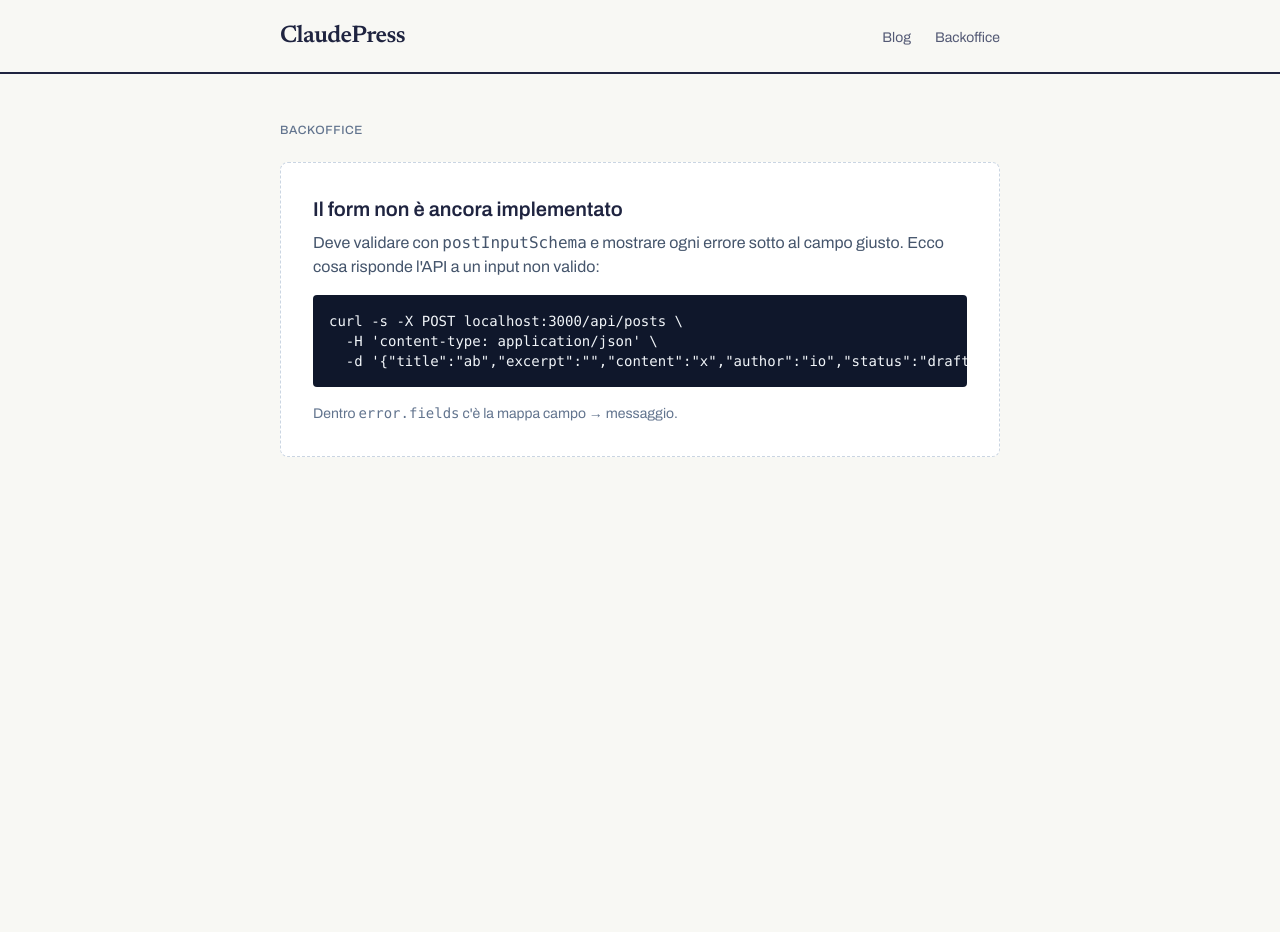
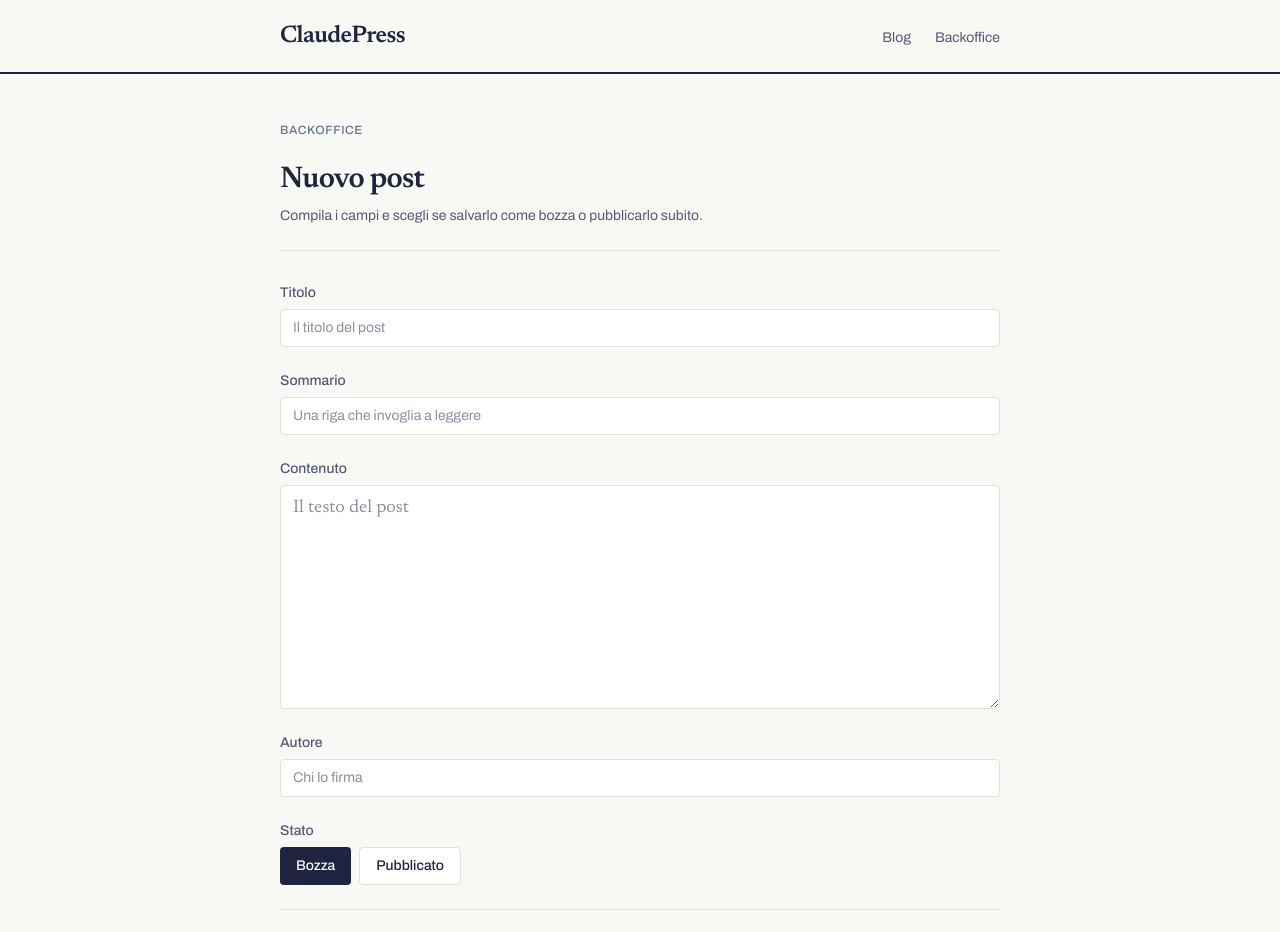
Before and after one commit to fabiobiondi/claudepress-team-1, a Next.js app: page /admin/posts/new in a window 1280 px wide. Shown: the top 932 px of the page. Before the commit the page ends 800 px from the top, so only its background shows below. Built offline with nearby package versions, Linux system fonts and the light colour scheme.

Commit message:
feat: add post creation form to the backoffice

```diff
--- /dev/null
+++ b/src/app/admin/_components/PostForm.tsx
@@ -0,0 +1,184 @@
+"use client";
+// Client component: il form tiene i valori in stato, valida al submit e
+// naviga dopo il salvataggio. Stato ed event handler non stanno in un
+// server component.
+
+import { useRouter } from "next/navigation";
+import { useState } from "react";
+
+import { Button } from "@/components/ui/Button";
+import { Field } from "@/components/ui/Field";
+import { Input } from "@/components/ui/Input";
+import {
+  API_ROUTES,
+  POST_STATUSES,
+  ROUTES,
+  postInputSchema,
+  type ApiError,
+  type PostInput,
+  type PostStatus,
+} from "@/contracts/blog";
+
+const STATUS_LABELS: Record<PostStatus, string> = {
+  draft: "Bozza",
+  published: "Pubblicato",
+};
+
+const EMPTY_VALUES: PostInput = {
+  title: "",
+  excerpt: "",
+  content: "",
+  author: "",
+  status: "draft",
+};
+
+export type PostFormProps = {
+  /** Senza id è una creazione, con id una modifica. */
+  id?: string;
+  initialValues?: Partial<PostInput>;
+};
+
+export function PostForm({ id, initialValues }: PostFormProps) {
+  const router = useRouter();
+  const [values, setValues] = useState<PostInput>({
+    ...EMPTY_VALUES,
+    ...initialValues,
+  });
+  const [errors, setErrors] = useState<Record<string, string>>({});
+  const [formError, setFormError] = useState<string | null>(null);
+  const [submitting, setSubmitting] = useState(false);
+
+  const setValue = <K extends keyof PostInput>(key: K, value: PostInput[K]) =>
+    setValues((current) => ({ ...current, [key]: value }));
+
+  async function handleSubmit(event: React.FormEvent<HTMLFormElement>) {
+    event.preventDefault();
+    setFormError(null);
+
+    const parsed = postInputSchema.safeParse(values);
+    if (!parsed.success) {
+      // Campo → messaggio: il primo errore di ogni campo è quello che si legge.
+      const fieldErrors: Record<string, string> = {};
+      for (const issue of parsed.error.issues) {
+        const field = String(issue.path[0]);
+        if (!(field in fieldErrors)) fieldErrors[field] = issue.message;
+      }
+      setErrors(fieldErrors);
+      return;
+    }
+
+    setErrors({});
+    setSubmitting(true);
+
+    try {
+      const res = await fetch(id ? API_ROUTES.post(id) : API_ROUTES.posts, {
+        method: id ? "PATCH" : "POST",
+        headers: { "content-type": "application/json" },
+        body: JSON.stringify(parsed.data),
+      });
+
+      if (!res.ok) {
+        const { error } = (await res.json()) as ApiError;
+        if (error.code === "validation_error" && error.fields) {
+          setErrors(error.fields);
+        } else {
+          setFormError(error.message);
+        }
+        return;
+      }
+
+      // refresh: l'elenco legge dalle API, senza questo torna la copia in cache.
+      router.push(ROUTES.adminPosts);
+      router.refresh();
+    } catch {
+      setFormError("Non è stato possibile salvare il post. Riprova.");
+    } finally {
+      setSubmitting(false);
+    }
+  }
+
+  return (
+    <form onSubmit={handleSubmit} noValidate className="flex flex-col gap-6">
+      <Field label="Titolo" htmlFor="title" error={errors.title}>
+        <Input
+          id="title"
+          name="title"
+          value={values.title}
+          onChange={(value) => setValue("title", value)}
+          placeholder="Il titolo del post"
+          invalid={Boolean(errors.title)}
+        />
+      </Field>
+
+      <Field label="Sommario" htmlFor="excerpt" error={errors.excerpt}>
+        <Input
+          id="excerpt"
+          name="excerpt"
+          value={values.excerpt}
+          onChange={(value) => setValue("excerpt", value)}
+          placeholder="Una riga che invoglia a leggere"
+          invalid={Boolean(errors.excerpt)}
+        />
+      </Field>
+
+      <Field label="Contenuto" htmlFor="content" error={errors.content}>
+        <Input
+          id="content"
+          name="content"
+          value={values.content}
+          onChange={(value) => setValue("content", value)}
+          multiline
+          placeholder="Il testo del post"
+          invalid={Boolean(errors.content)}
+        />
+      </Field>
+
+      <Field label="Autore" htmlFor="author" error={errors.author}>
+        <Input
+          id="author"
+          name="author"
+          value={values.author}
+          onChange={(value) => setValue("author", value)}
+          placeholder="Chi lo firma"
+          invalid={Boolean(errors.author)}
+        />
+      </Field>
+
+      {/* Due valori soli: due bottoni dicono più di un select a due voci. */}
+      <fieldset className="flex flex-col gap-1.5">
+        <legend className="mb-1.5 font-sans text-sm font-medium text-ink-soft">
+          Stato
+        </legend>
+        <div className="flex gap-2">
+          {POST_STATUSES.map((status) => (
+            <Button
+              key={status}
+              variant={values.status === status ? "primary" : "secondary"}
+              onClick={() => setValue("status", status)}
+            >
+              {STATUS_LABELS[status]}
+            </Button>
+          ))}
+        </div>
+        {errors.status ? (
+          <p role="alert" className="font-sans text-sm text-alarm">
+            {errors.status}
+          </p>
+        ) : null}
+      </fieldset>
+
+      <div className="flex flex-col gap-3 border-t border-rule pt-6">
+        {formError ? (
+          <p role="alert" className="font-sans text-sm text-alarm">
+            {formError}
+          </p>
+        ) : null}
+        <div>
+          <Button type="submit" disabled={submitting}>
+            {submitting ? "Salvataggio…" : id ? "Salva le modifiche" : "Crea il post"}
+          </Button>
+        </div>
+      </div>
+    </form>
+  );
+}
--- a/src/app/admin/posts/new/page.tsx
+++ b/src/app/admin/posts/new/page.tsx
@@ -1,22 +1,19 @@
-// TODO(backoffice/editor): il form non è ancora implementato.
-// Deve validare con postInputSchema e mostrare gli errori dentro Field.
+// Server component: la pagina rende solo l'intestazione, l'interattività
+// vive dentro PostForm.
 
-export default function NewPostPlaceholder() {
+import { PostForm } from "@/app/admin/_components/PostForm";
+
+export default function NewPostPage() {
   return (
-    <div className="rounded-lg border border-dashed border-slate-300 bg-white p-8">
-      <h1 className="text-xl font-semibold">Il form non è ancora implementato</h1>
-      <p className="mt-2 text-slate-600">
-        Deve validare con <code>postInputSchema</code> e mostrare ogni errore sotto al
-        campo giusto. Ecco cosa risponde l&apos;API a un input non valido:
-      </p>
-      <pre className="mt-4 overflow-x-auto rounded bg-slate-900 p-4 text-sm text-slate-100">
-{`curl -s -X POST localhost:3000/api/posts \\
-  -H 'content-type: application/json' \\
-  -d '{"title":"ab","excerpt":"","content":"x","author":"io","status":"draft"}'`}
-      </pre>
-      <p className="mt-4 text-sm text-slate-500">
-        Dentro <code>error.fields</code> c&apos;è la mappa campo → messaggio.
-      </p>
+    <div className="flex flex-col gap-8">
+      <header className="border-b border-rule pb-6">
+        <h1 className="font-serif text-3xl font-semibold tracking-tight">Nuovo post</h1>
+        <p className="mt-2 font-sans text-sm text-ink-soft">
+          Compila i campi e scegli se salvarlo come bozza o pubblicarlo subito.
+        </p>
+      </header>
+
+      <PostForm />
     </div>
   );
 }
```
